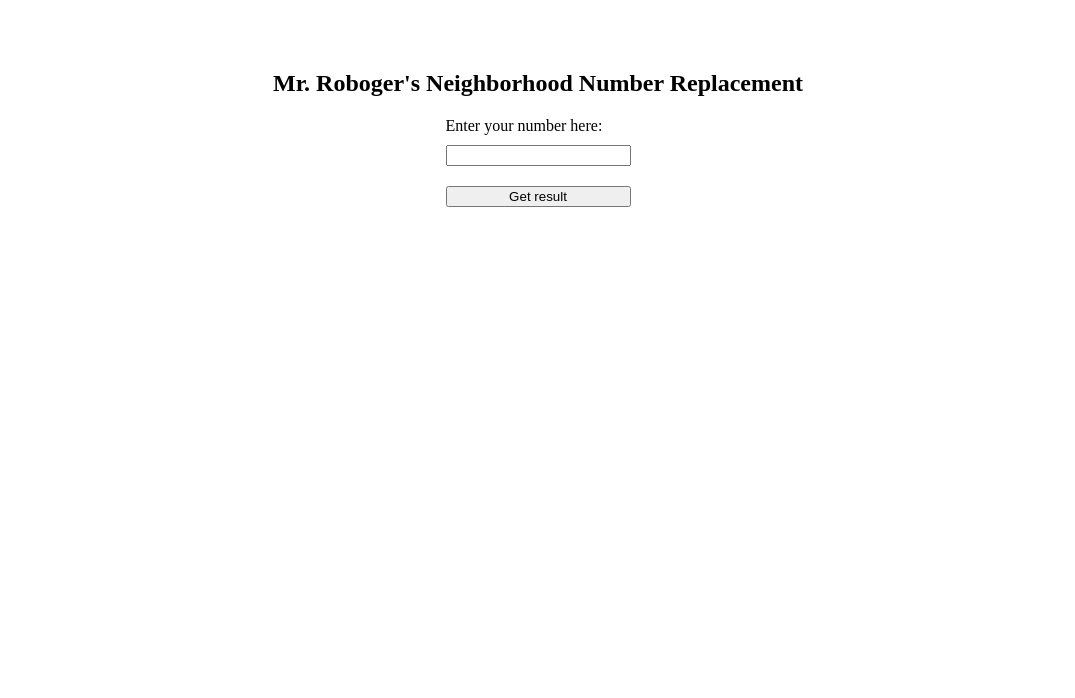
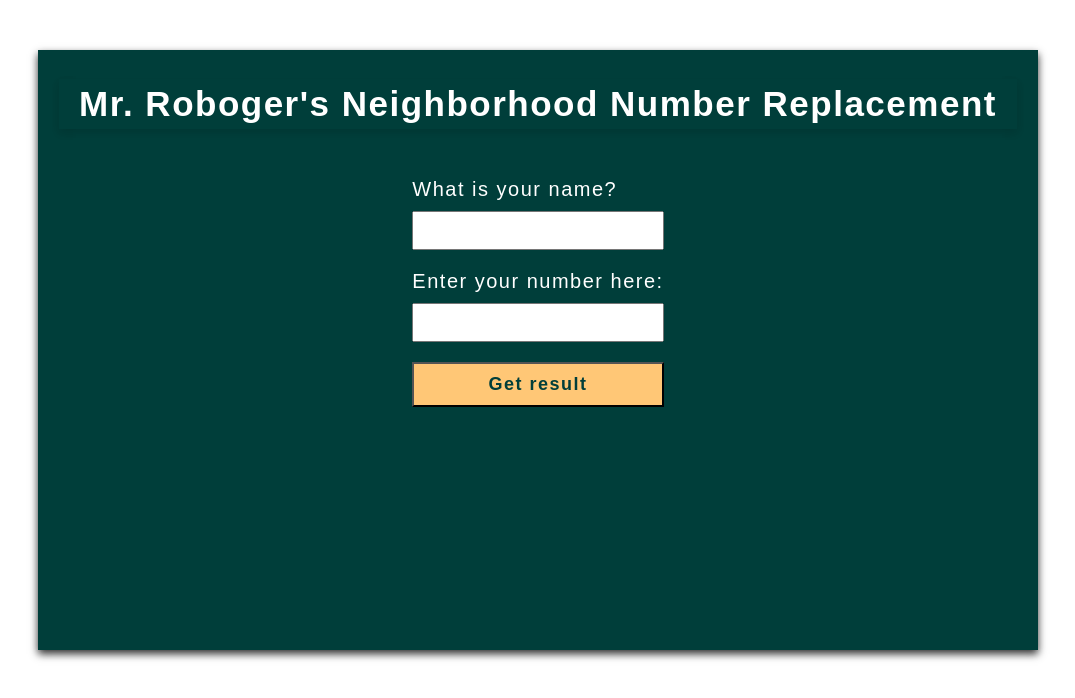
Before and after one commit to DaniyaYelemessova/Mr.-Roboger-s-Neighborhood, a plain HTML site: page index.html in a window 1280 px wide. Shown: the whole page, without its empty margins (102-1177 px from the left). Drawn offline with Linux system fonts and the light colour scheme; a web font is replaced by a local one.

Commit message:
Add name inputfield and add it to the function

```diff
--- a/css/styles.css
+++ b/css/styles.css
@@ -1,3 +1,8 @@
+body{
+  font-family: 'Kdam Thmor Pro', sans-serif;
+  letter-spacing: 1.5px;
+}
+
 .container{
   display: flex;
   flex-direction: column;
@@ -5,6 +10,16 @@
   margin: 50px auto;
   max-width: 1000px;
   min-height: 600px;
+  background-color: #003e3a;
+  box-shadow: 0 4px 8px 0 rgba(0, 0, 0, 0.8), 0 3px 10px 0 rgba(0, 0, 0, 0.03);
+}
+
+
+h2{
+  padding: 5px 20px;
+  font-size: 35px;
+  box-shadow: 0 4px 8px 0 rgba(0, 0, 0, 0.1), 0 3px 10px 0 rgba(0, 0, 0, 0.03);
+  color: white;
 }
 
 #form{
@@ -12,12 +27,27 @@
   flex-direction: column;
 }
 
-#inputNumber{
+label{
+  font-size: 20px;
+  color: white;
+  margin-top: 20px;
+}
+
+#inputNumber, #inputName{
   margin-top: 10px;
+  padding: 10px;
 }
 
 button{
   margin-top: 20px;
+  background-color: #ffc776;
+  padding: 10px;
+  color: #003e3a;
+  font-family: 'Kdam Thmor Pro', sans-serif;
+  font-size: 18px;
+  font-weight: 600;
+  letter-spacing: 1.5px;
+
 }
 
 .hidden{
@@ -31,9 +61,12 @@ button{
 }
 
 .p{
-  background-color: black;
   padding: 20px;
   color: white;
   font-weight: 500;
   text-align: center;
 }
+
+#output{
+  margin-top: 20px;
+}
--- a/index.html
+++ b/index.html
@@ -4,12 +4,17 @@
     <meta charset="UTF-8" />
     <meta name="viewport" content="width=device-width, initial-scale=1.0" />
     <title>Mr.-Roboger-s-Neighborhood</title>
+    <link rel="preconnect" href="https://fonts.googleapis.com">
+    <link rel="preconnect" href="https://fonts.gstatic.com" crossorigin="anonymous">
+    <link href="https://fonts.googleapis.com/css2?family=Kdam+Thmor+Pro&family=Pacifico&display=swap" rel="stylesheet">
     <link rel="stylesheet" href="css/styles.css" />
   </head>
   <body>
     <div class="container">
       <h2>Mr. Roboger's Neighborhood Number Replacement</h2>
       <form id="form">
+        <label>What is your name?</label>
+        <input id="inputName" type="text" required/>
         <label>Enter your number here:</label>
         <input id="inputNumber" type="number" required/>
         <button type="submit">Get result</button>
--- a/js/scripts.js
+++ b/js/scripts.js
@@ -1,9 +1,10 @@
-function beepBoop(number){
+// Business logic
+function beepBoop(name ,number){
   let newResult = [];
   for(let i = 0; i <= number; i++){
     let stringNumber = i.toString();
     if(stringNumber.includes("3")){
-      newResult.push("Won't you be my neighbor?")
+      newResult.push("Won't you be my neighbor, " + name + "?")
     }else if(stringNumber.includes("2")){
       newResult.push("Boop!")
     }else if(stringNumber.includes("1")){
@@ -43,7 +44,8 @@ function numberReplacer(e){
   classHidden();
   const input = document.getElementById("inputNumber").value;
   const numberCheck = numberChecker(input);
-  const beepBooper = beepBoop(input);
+  const inputName = document.getElementById("inputName").value;
+  const beepBooper = beepBoop(inputName, input);
   const output = document.getElementById("output");
   output.textContent = "";
   let p = document.createElement("p");
```
